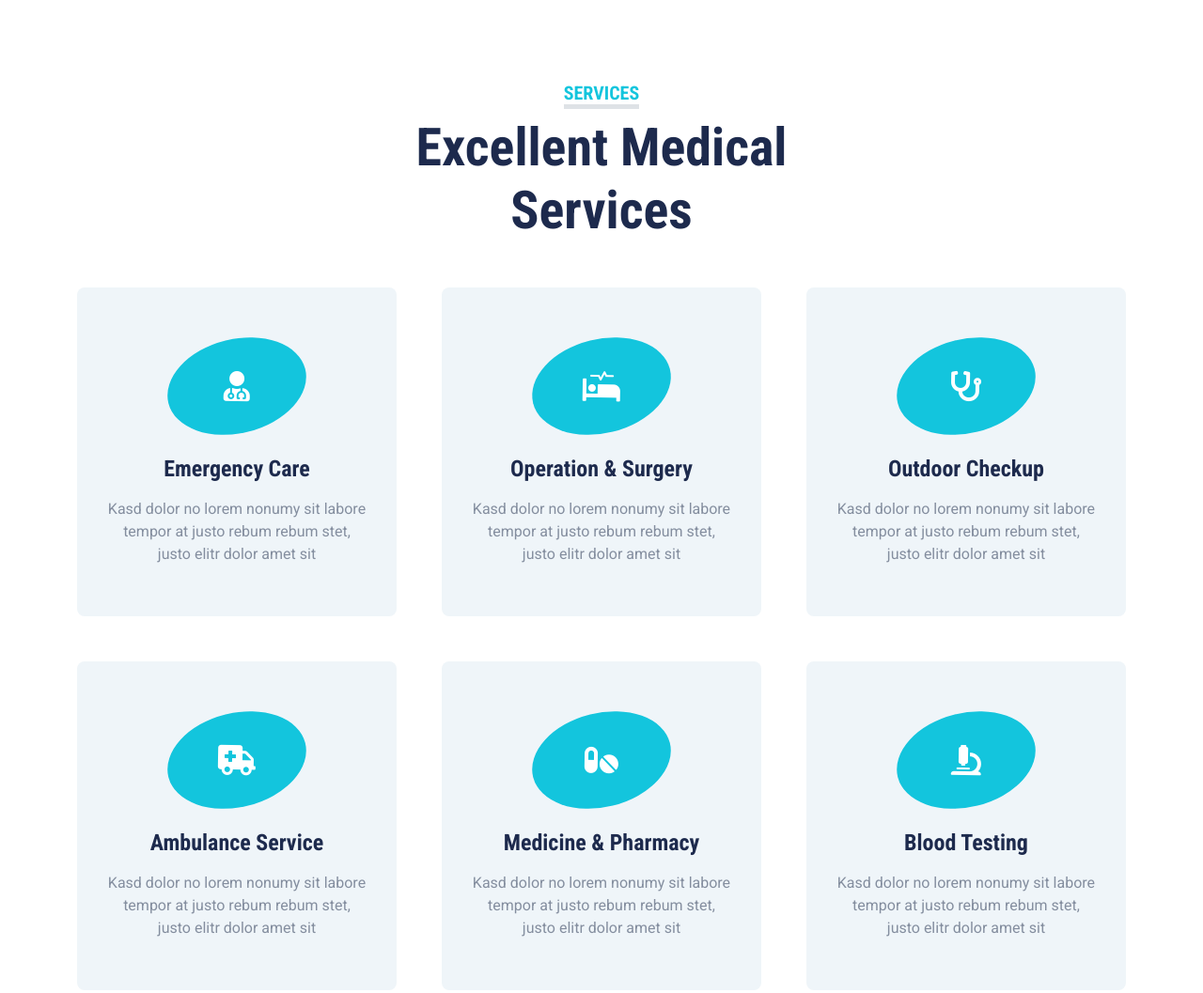
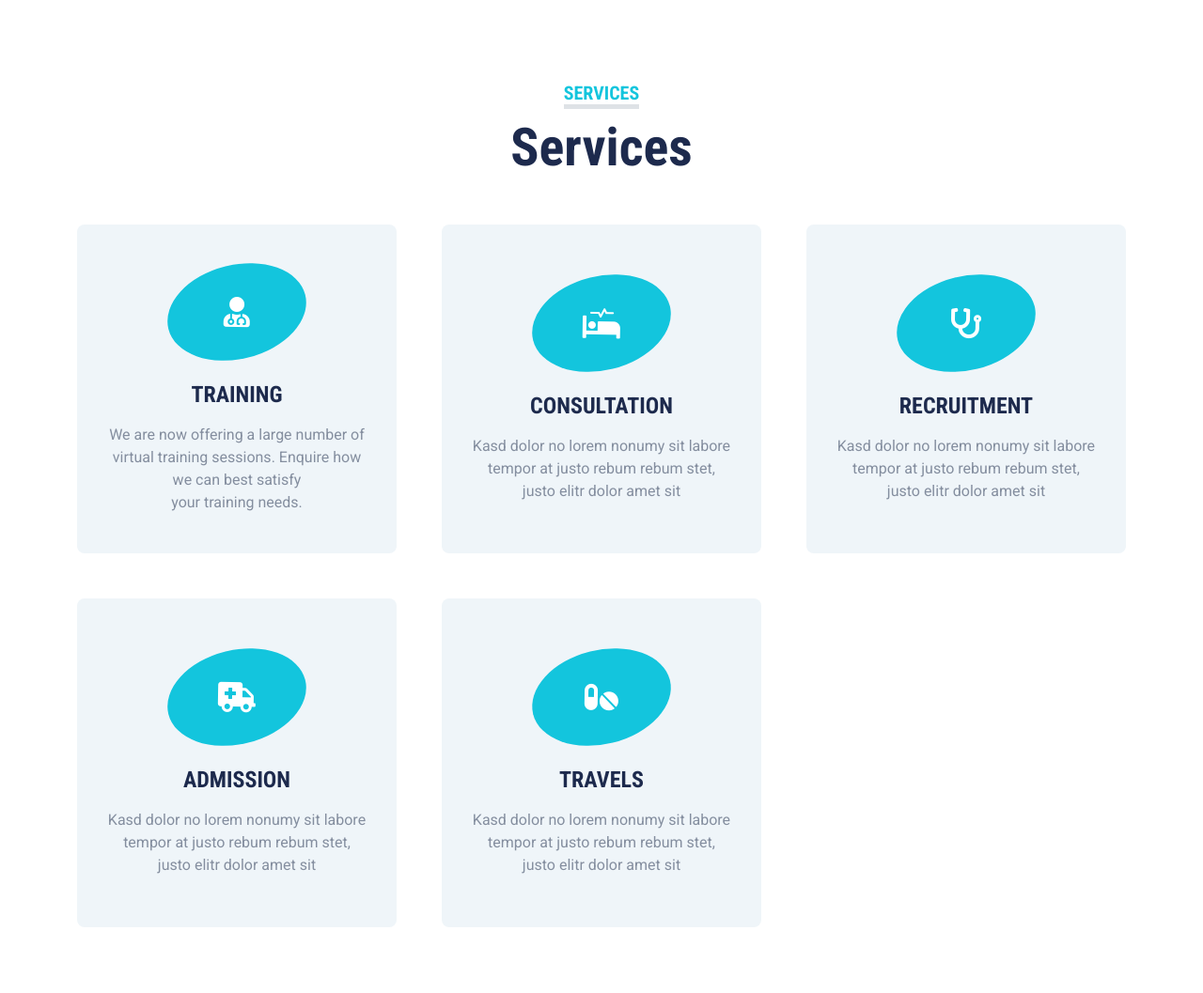
Before and after one commit to cj1607/Synerygy-consultz, a plain HTML site: page service.html in a window 1280 px wide. Shown: the part 180-1237 px from the top of the page at 94% size. Drawn offline with nearby package versions, Linux system fonts and the light colour scheme.

Commit message:
Anu update
Anu updates

```diff
--- a/service.html
+++ b/service.html
@@ -108,7 +108,7 @@
         <div class="container">
             <div class="text-center mx-auto mb-5" style="max-width: 500px;">
                 <h5 class="d-inline-block text-primary text-uppercase border-bottom border-5">Services</h5>
-                <h1 class="display-4">Excellent Medical Services</h1>
+                <h1 class="display-4">Services</h1>
             </div>
             <div class="row g-5">
                 <div class="col-lg-4 col-md-6">
@@ -116,8 +116,9 @@
                         <div class="service-icon mb-4">
                             <i class="fa fa-2x fa-user-md text-white"></i>
                         </div>
-                        <h4 class="mb-3">Emergency Care</h4>
-                        <p class="m-0">Kasd dolor no lorem nonumy sit labore tempor at justo rebum rebum stet, justo elitr dolor amet sit</p>
+                        <h4 class="mb-3">TRAINING
+                        </h4>
+                        <p class="m-0">We are now offering a large number of virtual training sessions. Enquire how we can best satisfy your training needs.</p>
                         <a class="btn btn-lg btn-primary rounded-pill" href="">
                             <i class="bi bi-arrow-right"></i>
                         </a>
@@ -128,7 +129,7 @@
                         <div class="service-icon mb-4">
                             <i class="fa fa-2x fa-procedures text-white"></i>
                         </div>
-                        <h4 class="mb-3">Operation & Surgery</h4>
+                        <h4 class="mb-3">CONSULTATION</h4>
                         <p class="m-0">Kasd dolor no lorem nonumy sit labore tempor at justo rebum rebum stet, justo elitr dolor amet sit</p>
                         <a class="btn btn-lg btn-primary rounded-pill" href="">
                             <i class="bi bi-arrow-right"></i>
@@ -140,7 +141,7 @@
                         <div class="service-icon mb-4">
                             <i class="fa fa-2x fa-stethoscope text-white"></i>
                         </div>
-                        <h4 class="mb-3">Outdoor Checkup</h4>
+                        <h4 class="mb-3">RECRUITMENT </h4>
                         <p class="m-0">Kasd dolor no lorem nonumy sit labore tempor at justo rebum rebum stet, justo elitr dolor amet sit</p>
                         <a class="btn btn-lg btn-primary rounded-pill" href="">
                             <i class="bi bi-arrow-right"></i>
@@ -152,7 +153,7 @@
                         <div class="service-icon mb-4">
                             <i class="fa fa-2x fa-ambulance text-white"></i>
                         </div>
-                        <h4 class="mb-3">Ambulance Service</h4>
+                        <h4 class="mb-3">ADMISSION  </h4>
                         <p class="m-0">Kasd dolor no lorem nonumy sit labore tempor at justo rebum rebum stet, justo elitr dolor amet sit</p>
                         <a class="btn btn-lg btn-primary rounded-pill" href="">
                             <i class="bi bi-arrow-right"></i>
@@ -164,14 +165,14 @@
                         <div class="service-icon mb-4">
                             <i class="fa fa-2x fa-pills text-white"></i>
                         </div>
-                        <h4 class="mb-3">Medicine & Pharmacy</h4>
+                        <h4 class="mb-3">TRAVELS</h4>
                         <p class="m-0">Kasd dolor no lorem nonumy sit labore tempor at justo rebum rebum stet, justo elitr dolor amet sit</p>
                         <a class="btn btn-lg btn-primary rounded-pill" href="">
                             <i class="bi bi-arrow-right"></i>
                         </a>
                     </div>
                 </div>
-                <div class="col-lg-4 col-md-6">
+                <!-- <div class="col-lg-4 col-md-6">
                     <div class="service-item bg-light rounded d-flex flex-column align-items-center justify-content-center text-center">
                         <div class="service-icon mb-4">
                             <i class="fa fa-2x fa-microscope text-white"></i>
@@ -182,7 +183,7 @@
                             <i class="bi bi-arrow-right"></i>
                         </a>
                     </div>
-                </div>
+                </div> -->
             </div>
         </div>
     </div>
@@ -199,7 +200,7 @@
                         <h1 class="display-4">Make An Appointment For Your Family</h1>
                     </div>
                     <p class="text-white mb-5">Eirmod sed tempor lorem ut dolores. Aliquyam sit sadipscing kasd ipsum. Dolor ea et dolore et at sea ea at dolor, justo ipsum duo rebum sea invidunt voluptua. Eos vero eos vero ea et dolore eirmod et. Dolores diam duo invidunt lorem. Elitr ut dolores magna sit. Sea dolore sanctus sed et. Takimata takimata sanctus sed.</p>
-                    <a class="btn btn-dark rounded-pill py-3 px-5 me-3" href="">Find Doctor</a>
+                    <a class="btn btn-dark rounded-pill py-3 px-5 me-3" href="">Find a virtual assistance</a>
                     <a class="btn btn-outline-dark rounded-pill py-3 px-5" href="">Read More</a>
                 </div>
                 <div class="col-lg-6">
@@ -369,7 +370,7 @@
                     <p class="mb-md-0">&copy; <a class="text-primary" href="#">Synergys Consultz</a>. All Rights Reserved.</p>
                 </div>
                 <div class="col-md-6 text-center text-md-end">
-                    <p class="mb-0">Designed by <a class="text-primary" href="">Renasteredev</a></p>
+                    <p class="mb-0">Designed by <a class="text-primary" href="https://htmlcodex.com">Renasteredev</a></p>
                 </div>
             </div>
         </div>
```
Also changed, not shown: contact.html (+3 -3 lines), index.html (+7 -7 lines).
